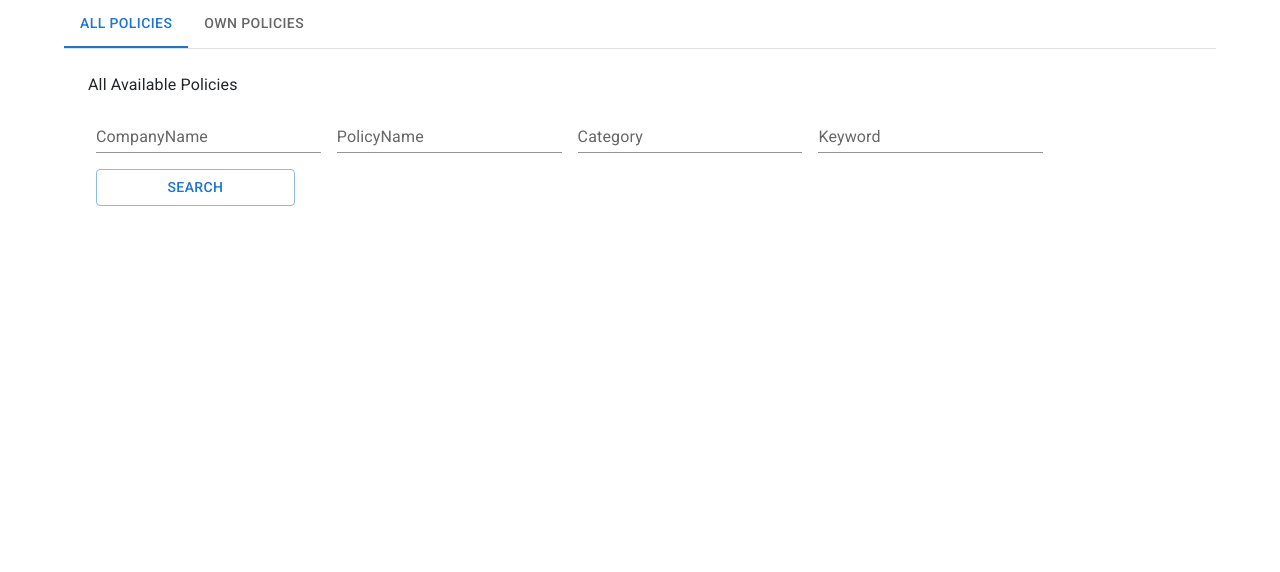
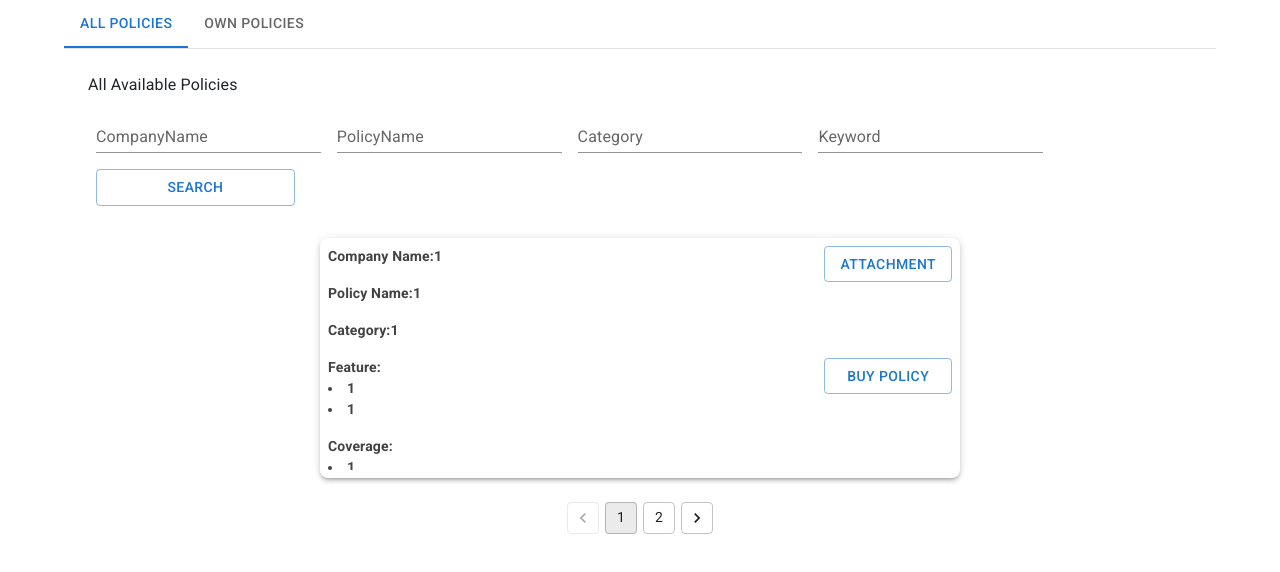
Before and after one commit to NTU-SE2022/InsuranceSystemFrontend, a React (Create React App) app: page /connect in a window 1280 px wide. Shown: the top 572 px of the page. Built offline with nearby package versions, Linux system fonts and the light colour scheme.

Commit message:
feat:add buy policy function

```diff
--- a/src/InsuranceLogged.tsx
+++ b/src/InsuranceLogged.tsx
@@ -9,8 +9,10 @@ import Tabs from '@mui/material/Tabs';
 import Tab from '@mui/material/Tab';
 import Typography from '@mui/material/Typography';
 import TextField from '@mui/material/TextField';
-
-
+import { Pagination} from '@mui/material';
+import { BorderBox } from './PolicyCard';
+import {Stack} from '@mui/material';
+import {BuyPolicyDialog,ErrorDialog} from './ShowDialog';
 const Item = styled(Paper)(({ theme }) => ({
     backgroundColor: theme.palette.mode === 'dark' ? '#1A2027' : '#fff',
     ...theme.typography.body2,
@@ -23,6 +25,16 @@ interface TabPanelProps {
   children?: React.ReactNode;
   index: number;
   value: number;
+}
+
+interface Policy {
+  companyname: string;
+  policyname: string;
+  category:string;
+  feature:string[];
+  coverage:string[];
+  amount:number;
+  cost:number
 }
 
 function TabPanel(props: TabPanelProps) {
@@ -54,11 +66,53 @@ function a11yProps(index: number) {
 
 
 export default function InsuranceLogged() {
+  const allPolicy = [
+    {
+      companyname: '1',
+      policyname: '1',
+      category:'1',
+      feature:['1','1'],
+      coverage:['1','1'],
+      amount:1,
+      cost:1,
+    },
+    {
+      companyname: '2',
+      policyname: '2',
+      category:'2',
+      feature:['2','2'],
+      coverage:['2','2'],
+      amount:1,
+      cost:1,
+    }
+  ];
   const [value, setValue] = React.useState(0);
+  const [open,setOpen] = React.useState(false);
+  const [onHealthError,setOnHealthError] = React.useState(false);
+  const [onBuySuccess, setOnBuySuccess] = React.useState(false);
+  const [onBuyError, setOnBuyError] = React.useState(false);
+  const [healthVerfication,sethealthVerfication] = React.useState(true);
+  const [nowPolicy,setNowPolicy] = React.useState(allPolicy[0]);
+  const [ownPolicy,setOwnPolicy] = React.useState<Policy[]>([]);
 
+  const handleBuyClick = () => {
+    if(healthVerfication){
+      setOpen(true);
+    }
+    else{
+      setOnHealthError(true);
+    }
+  }
   const handleChange = (event: React.SyntheticEvent, newValue: number) => {
     setValue(newValue);
   };
+  const addOwnPolicy = (addPolicy: Policy) =>{
+    setOwnPolicy([...ownPolicy,addPolicy]);
+    console.log(ownPolicy);
+  };
+  const handlePolicyChange = (event: React.ChangeEvent<unknown>,page:number) =>{
+    setNowPolicy(allPolicy[page-1])
+  }
   return (
     <Container>
       <Box sx={{ width: '100%' }}>
@@ -84,6 +138,14 @@ export default function InsuranceLogged() {
             <TextField id="Keyword" label="Keyword" variant="standard" />
             <Button variant="outlined">Search</Button>
           </Box>
+            <Box sx={{ display:"flex",justifyContent:"center",alignItems:"center",p: 1,m: 1}}><BorderBox value={nowPolicy} onclick={handleBuyClick} ></BorderBox></Box>
+              <BuyPolicyDialog value={open} onClose={()=>{setOpen(false)}} onPolicyNumber={addOwnPolicy} onsuccess={() => setOnBuySuccess(true)} onerror={()=>setOnBuyError(true)} policy={nowPolicy}></BuyPolicyDialog>
+              <ErrorDialog value={onBuySuccess} title={'購買成功！'} context={`成功購買${nowPolicy.amount}單位！已從帳戶扣款${nowPolicy.cost}ETH。`} onClose={()=>{ setOnBuySuccess(false)}}></ErrorDialog>
+              <ErrorDialog value={onBuyError} title={'購買失敗！'} context={`你帳戶餘額低於${nowPolicy.cost}ETH，請確認帳戶餘額充足後再試一次。`} onClose={()=>{setOnBuyError(false)}}></ErrorDialog>
+              <ErrorDialog value={onHealthError} title={'不符合資格'} context={'你的健康狀況並不符合加保資格！請參考其他保單，或洽保險公司諮詢。'} onClose={()=>{setOnHealthError(false)}}></ErrorDialog>
+            <Stack alignItems="center">
+              <Pagination count={allPolicy.length} variant="outlined" shape="rounded" sx={{margin: "auto"}} onChange={handlePolicyChange}/>
+            </Stack>
         </TabPanel>
         <TabPanel value={value} index={1}>
           Own Policies
--- /dev/null
+++ b/src/PolicyCard.js
@@ -0,0 +1,46 @@
+import * as React from 'react';
+import {Box,Button} from '@mui/material';
+export function BorderBox(props){
+
+    return(
+        <Box
+        sx={{
+        display:'flex',
+        flexDirection: 'row',
+        boxShadow: 3,
+        display:'flex',
+        width: '40rem',
+        height: '15rem',
+        bgcolor: (theme) => (theme.palette.mode === 'dark' ? '#101010' : '#fff'),
+        color: (theme) =>
+            theme.palette.mode === 'dark' ? 'grey.300' : 'grey.800',
+        p: 1,
+        m: 1,
+        borderRadius: 2,
+        textAlign: 'center',
+        fontSize: '0.875rem',
+        fontWeight: '700',
+        }}
+        >
+        <Box sx={{flexGrow:10}}>
+            <BorderBoxContent value={props.value}></BorderBoxContent>
+        </Box>
+        <Box sx={{display:'flex',flexDirection:'column'}}>
+            <Box sx={{textAlign:'right',flexGrow:1}}><Button variant='outlined' fullWidth>Attachment</Button></Box>
+            <Box sx={{textAlign:'right',flexGrow:1}}><Button variant='outlined' fullWidth onClick={()=>props.onclick()}>Buy Policy</Button></Box>
+        </Box>
+        </Box>
+    )
+}
+
+function BorderBoxContent(props){
+    return(
+        <Box flex={1} sx={{height:'100%',textAlign:'left' ,overflow:"auto"}}>
+        <Box component="p">Company Name:{props.value.companyname}</Box>
+        <Box component="p">Policy Name:{props.value.policyname}</Box>
+        <Box component="p">Category:{props.value.category}</Box>
+        <Box component='p'>Feature:{props.value.feature.map((policy=>(<Box component='li'>{policy}</Box>)))}</Box>
+        <Box component='p'>Coverage:{props.value.coverage.map((policy=>(<Box component='li'>{policy}</Box>)))}</Box>
+        </Box>
+    )
+}
--- /dev/null
+++ b/src/ShowDialog.js
@@ -0,0 +1,97 @@
+import * as React from 'react';
+import Button from '@mui/material/Button';
+import Dialog from '@mui/material/Dialog';
+import DialogActions from '@mui/material/DialogActions';
+import DialogContent from '@mui/material/DialogContent';
+import DialogContentText from '@mui/material/DialogContentText';
+import DialogTitle from '@mui/material/DialogTitle';
+import TextField from '@mui/material/TextField';
+import {Box} from '@mui/material';
+export function BuyPolicyDialog(props){
+    const [textInput, setTextInput] = React.useState('')
+
+    const handleTextInputChange = event => {
+        setTextInput(event.target.value);
+    };
+    const EnoughETH = false;
+    const handleClose = () => {
+        props.onClose();
+    };
+
+    const handlePolicyNumber = () =>{
+        if(EnoughETH){
+            props.onClose();
+            props.onPolicyNumber(
+                {
+                    name:props.policyname,
+                    cost:props.cost,
+                    number:textInput
+                }
+            )
+            props.onsuccess();
+        }
+        else{
+            props.onerror();
+        }
+    }
+
+    return(
+        <Dialog
+        open={props.value}
+        onClose={handleClose}
+        aria-labelledby="alert-dialog-title"
+        aria-describedby="alert-dialog-description"
+        >
+        <DialogTitle id="alert-dialog-title">
+        {"是否購買保單"}
+        </DialogTitle>
+        <DialogContent>
+            <DialogContentText id="alert-dialog-description">
+                <Box component="p">Policy:{props.policyName}</Box>
+                <Box component="p">Cost:{props.policyCost}</Box>
+                <TextField id="policyNumber" label="policyNumber" variant="standard" onChange={handleTextInputChange} value={textInput}></TextField>
+            </DialogContentText>
+        </DialogContent>
+        <DialogActions>
+            <Button onClick={handleClose}>取消</Button>
+            <Button onClick={handlePolicyNumber} autoFocus>OK</Button>
+        </DialogActions>
+    </Dialog>
+    )
+}
+
+export function ErrorDialog(props){
+
+
+    const handleClose = () => {
+        props.onClose();
+    };
+    return(
+        <Dialog
+        open={props.value}
+        onClose={handleClose}
+        aria-labelledby="alert-dialog-title"
+        aria-describedby="alert-dialog-description"
+        >
+        <DialogTitle id="alert-dialog-title">
+        {props.title}
+        </DialogTitle>
+        <DialogContent>
+            <DialogContentText id="alert-dialog-description">
+            {props.context}
+            </DialogContentText>
+        </DialogContent>
+        <DialogActions>
+            <Button onClick={handleClose}>Ok</Button>
+        </DialogActions>
+    </Dialog>
+    )
+}
+
+export function SuccessDialog(){
+
+}
+
+export function FailDialog(){
+
+}
```
